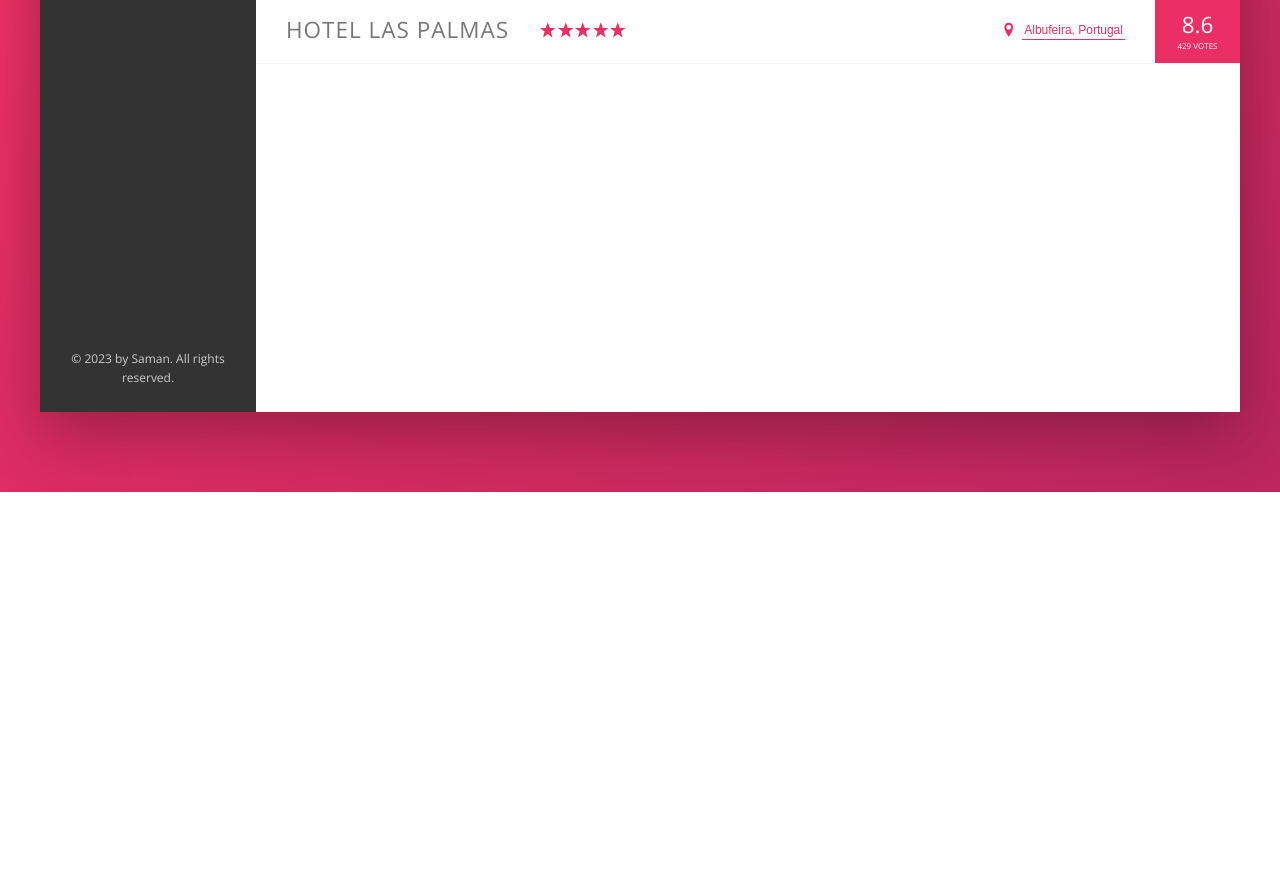
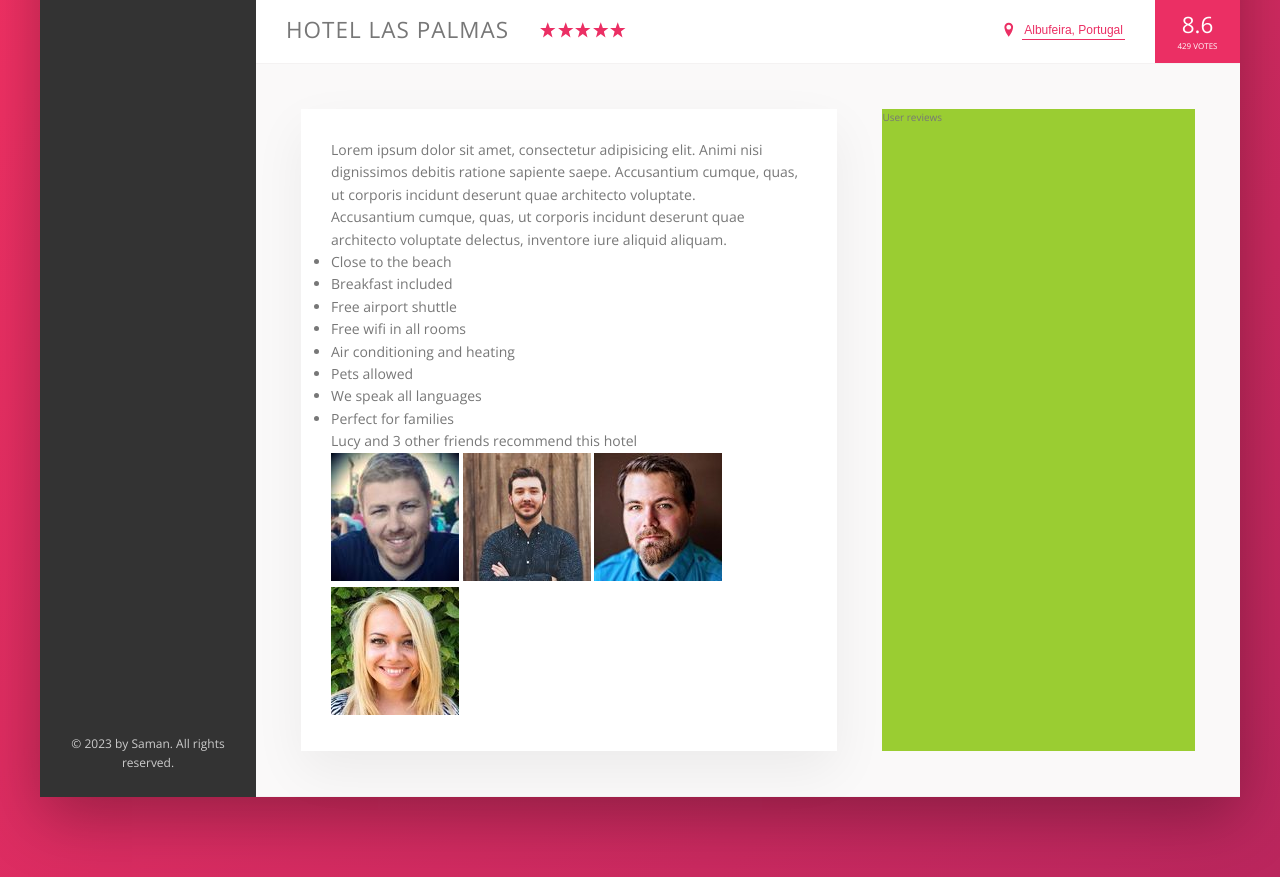
Before and after one commit to sam-nazarian/hotel-landing-page, a website: page index.html in a window 1280 px wide. Shown: the part 538-1415 px from the top of the page. Before the commit the page ends 1030 px from the top, so only its background shows below. Drawn offline with nearby package versions, Linux system fonts and the light colour scheme.

Commit message:
Built the description section - part 1

```diff
--- a/index.html
+++ b/index.html
@@ -154,6 +154,46 @@
                     </div>
 
                 </div>
+
+                <div class="detail">
+                    <div class="description">
+                        <p class="paragraph">
+                            Lorem ipsum dolor sit amet, consectetur adipisicing elit. Animi nisi dignissimos debitis
+                            ratione sapiente saepe. Accusantium cumque, quas, ut corporis incidunt deserunt quae
+                            architecto voluptate.
+                        </p>
+                        <p class="paragraph">
+                            Accusantium cumque, quas, ut corporis incidunt deserunt quae architecto voluptate delectus,
+                            inventore iure aliquid aliquam.
+                        </p>
+                        <ul class="list">
+                            <li class="list__item">Close to the beach</li>
+                            <li class="list__item">Breakfast included</li>
+                            <li class="list__item">Free airport shuttle</li>
+                            <li class="list__item">Free wifi in all rooms</li>
+                            <li class="list__item">Air conditioning and heating</li>
+                            <li class="list__item">Pets allowed</li>
+                            <li class="list__item">We speak all languages</li>
+                            <li class="list__item">Perfect for families</li>
+                        </ul>
+                        <div class="recommend">
+                            <p class="recommend__count">
+                                Lucy and 3 other friends recommend this hotel
+                            </p>
+                            <div class="recommend__friends">
+                                <img src="img/user-3.jpg" alt="Friend 1" class="recommend__photo">
+                                <img src="img/user-4.jpg" alt="Friend 2" class="recommend__photo">
+                                <img src="img/user-5.jpg" alt="Friend 3" class="recommend__photo">
+                                <img src="img/user-6.jpg" alt="Friend 4" class="recommend__photo">
+                            </div>
+                        </div>
+                    </div>
+
+                    <div class="user-reviews">
+                        User reviews
+                    </div>
+                </div>
+
             </main>
         </div>
 
--- a/sass/_base.scss
+++ b/sass/_base.scss
@@ -16,6 +16,9 @@
   --color-grey-dark-3: #999;
 
   --shadow-dark: 0 2rem 6rem rgba(0, 0, 0, 0.3);
+  --shadow-light: 0 2rem 5rem rgba(0, 0, 0, 0.06);
+
+  --line: 1px solid var(--color-grey-light-2); //a variable can contain another variable
 }
 
 * {
--- a/sass/_components.scss
+++ b/sass/_components.scss
@@ -210,7 +210,7 @@
 .overview {
   display: flex;
   align-items: center;
-  border-bottom: 1px solid var(--color-grey-light-2);
+  border-bottom: var(--line);
 
   &__heading {
     font-size: 2.25rem;
--- a/sass/_layout.scss
+++ b/sass/_layout.scss
@@ -10,7 +10,7 @@
   font-size: 1.4rem;
   height: 7rem;
   background-color: #fff;
-  border-bottom: 1px solid var(--color-grey-light-2);
+  border-bottom: var(--line);
 
   display: flex;
   justify-content: space-between;
@@ -35,8 +35,26 @@
 .hotel-view {
   background-color: #fff;
 
-  //TEST
-  height: 80rem;
-
   flex: 1; //elm should grow as much as it can
 }
+
+.detail {
+  display: flex;
+  padding: 4.5rem;
+  background-color: var(--color-grey-light-1);
+  border-bottom: var(--line);
+}
+
+.description {
+  font-size: 1.4rem;
+  background-color: #fff;
+  box-shadow: var(--shadow-light);
+  padding: 3rem;
+  flex: 0 0 60%;
+  margin-right: 4.5rem;
+}
+
+.user-reviews {
+  background-color: yellowgreen;
+  flex: 1;
+}
```
Also changed, not shown: css/style.css, 1 other file.
